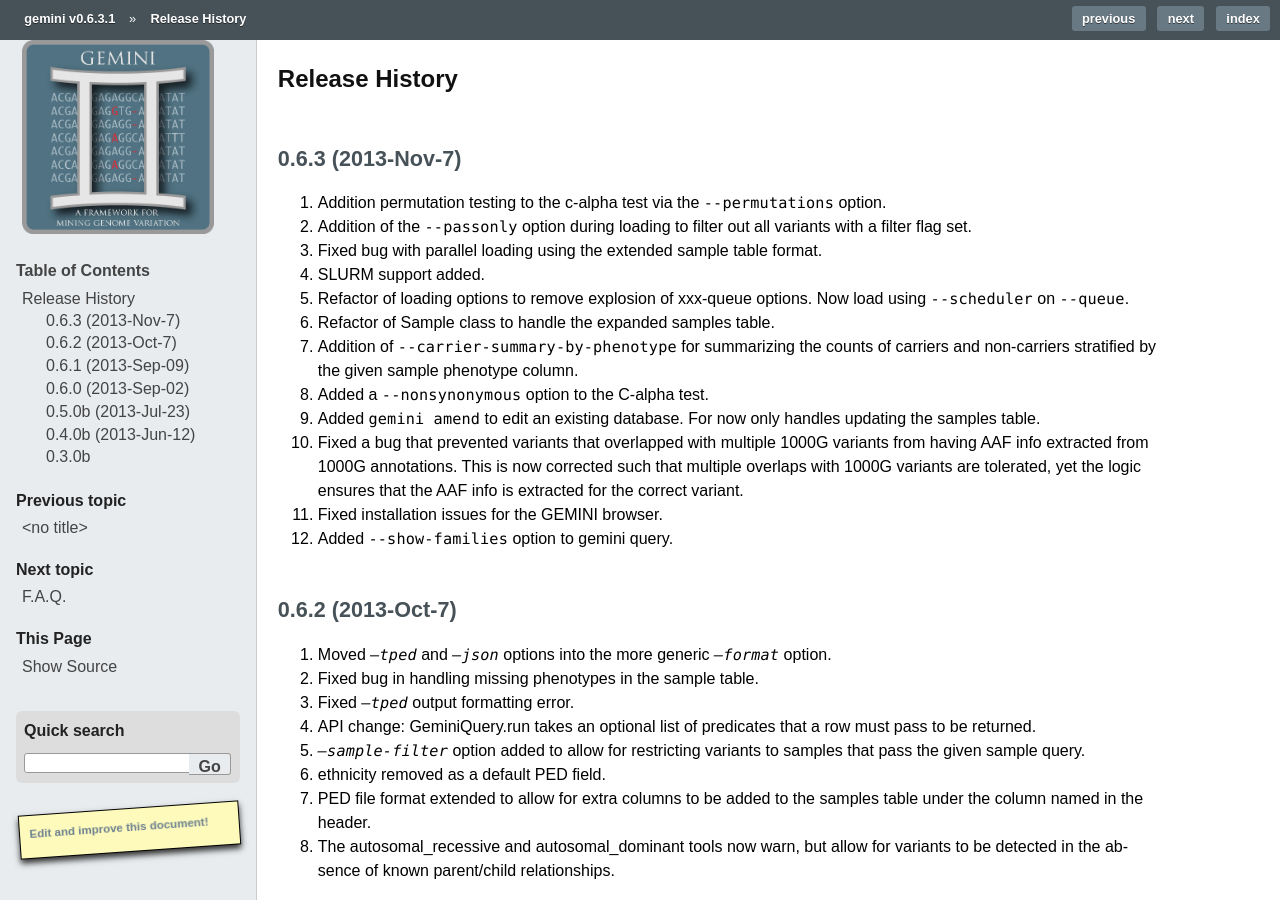
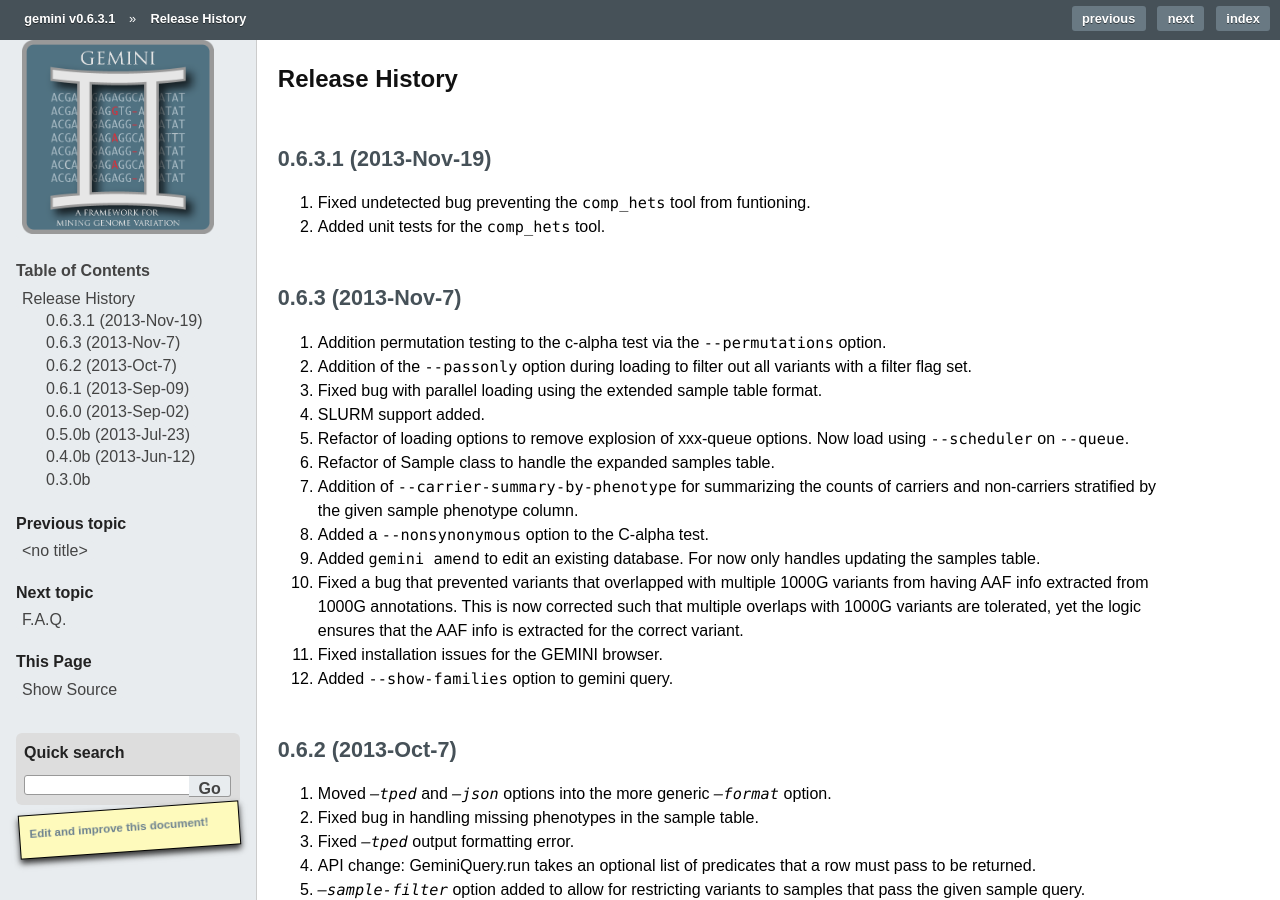
Before and after one commit to arq5x/gemini, a Sphinx documentation site: the page built from docs/content/history.rst, in a window 1280 px wide and 900 px high. Built offline with Sphinx 7.4.7, drawn with Linux system fonts in a browser that asks for light colours; formulas are drawn with MathJax 3; pages that are not in the unit, such as notebooks, are missing from menus; comment, search, counter and statistics services are not loaded; the version number is read from the project's files by our own code.

Commit message:
Update history.rst

```diff
--- a/docs/content/history.rst
+++ b/docs/content/history.rst
@@ -1,6 +1,11 @@
 #############################
 Release History
 #############################
+
+0.6.3.1 (2013-Nov-19)
+=======================================
+1. Fixed undetected bug preventing the ``comp_hets`` tool from funtioning.
+2. Added unit tests for the ``comp_hets`` tool.
 
 0.6.3 (2013-Nov-7)
 =======================================
```
